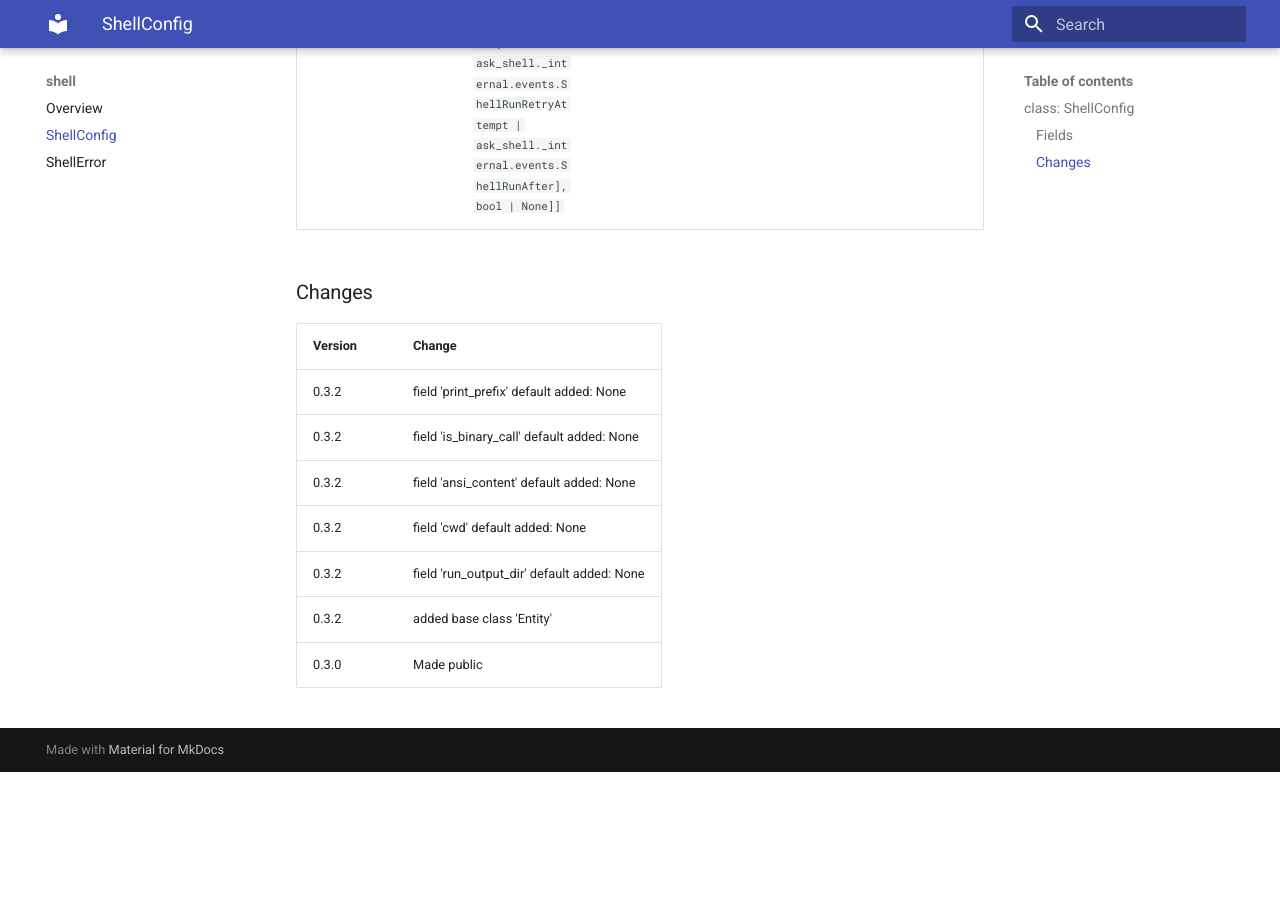
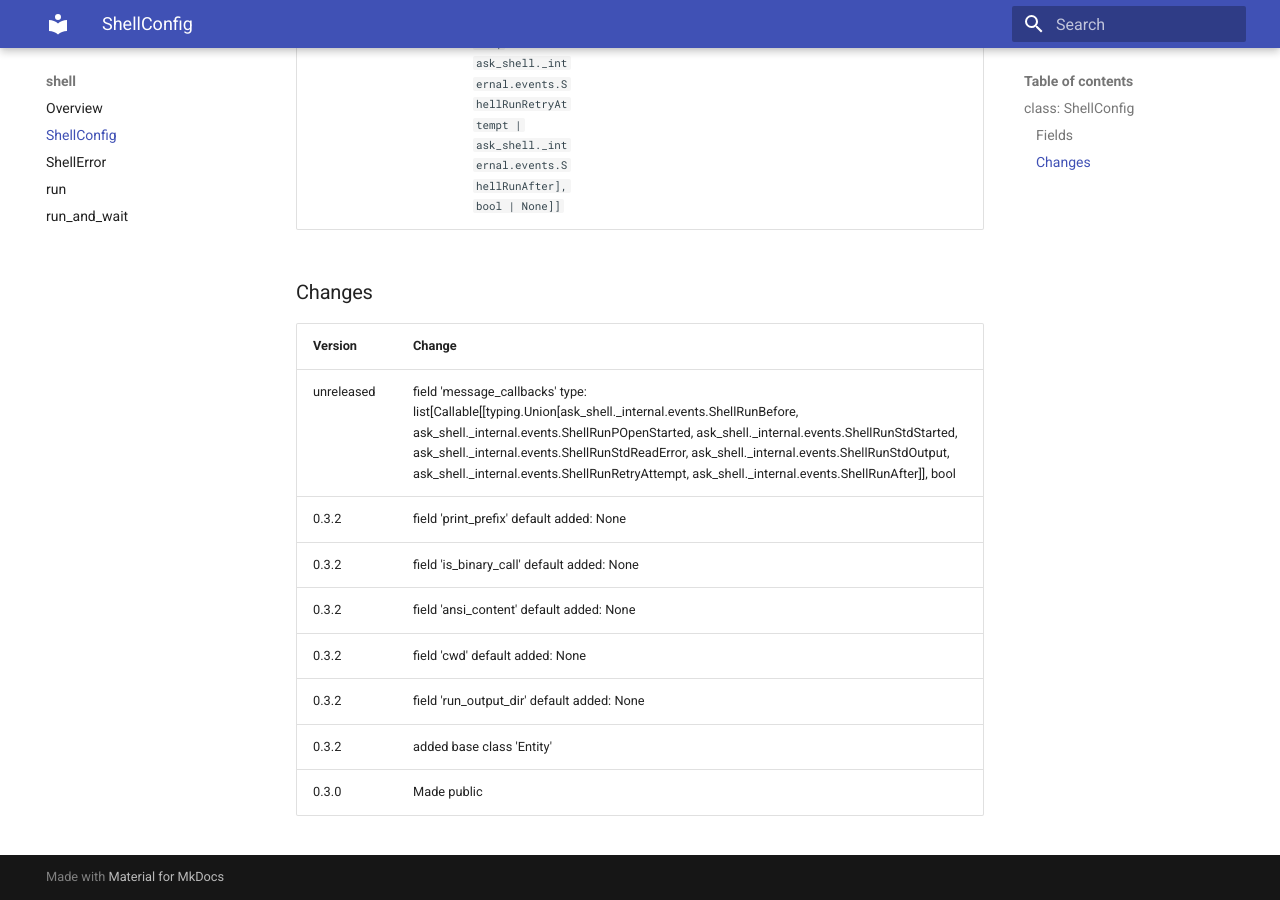
Before and after one commit to EspenAlbert/ask-shell, an MkDocs documentation site: the page built from docs/shell/shellconfig.md, in a window 1280 px wide and 900 px high, scrolled down 2847 px. Built offline with MkDocs 1.6.1 and Material for MkDocs 9.7.7, drawn with Linux system fonts in a browser that asks for light colours; before the commit the page ends 3619 px from its top, so only the background shows below that; some of the changed text lies outside the part shown.

Commit message:
chore: pre-change after dependency update

```diff
--- a/docs/shell/shellconfig.md
+++ b/docs/shell/shellconfig.md
@@ -75,6 +75,7 @@ class ShellConfig(Entity):
 
 | Version | Change |
 |---------|--------|
+| unreleased | field 'message_callbacks' type: list[Callable[[typing.Union[ask_shell._internal.events.ShellRunBefore, ask_shell._internal.events.ShellRunPOpenStarted, ask_shell._internal.events.ShellRunStdStarted, ask_shell._internal.events.ShellRunStdReadError, ask_shell._internal.events.ShellRunStdOutput, ask_shell._internal.events.ShellRunRetryAttempt, ask_shell._internal.events.ShellRunAfter]], bool | None]] -> list[Callable[[ask_shell._internal.events.ShellRunBefore | ask_shell._internal.events.ShellRunPOpenStarted | ask_shell._internal.events.ShellRunStdStarted | ask_shell._internal.events.ShellRunStdReadError | ask_shell._internal.events.ShellRunStdOutput | ask_shell._internal.events.ShellRunRetryAttempt | ask_shell._internal.events.ShellRunAfter], bool | None]] |
 | 0.3.2 | field 'print_prefix' default added: None |
 | 0.3.2 | field 'is_binary_call' default added: None |
 | 0.3.2 | field 'ansi_content' default added: None |
--- a/mkdocs.yml
+++ b/mkdocs.yml
@@ -27,6 +27,8 @@ nav:
     - Overview: shell/index.md
     - ShellConfig: shell/shellconfig.md
     - ShellError: shell/shellerror.md
+    - run: shell/run.md
+    - run_and_wait: shell/run_and_wait.md
   - shell_events: shell_events/index.md
 # === OK_EDIT: pkg-ext nav ===
 
```
Also changed, not shown: other parts of docs/shell/shellconfig.md (+1 -1 lines), docs/shell/index.md (+2 -38 lines), docs/shell_events/index.md (+1 -1 lines), 1 other file.
